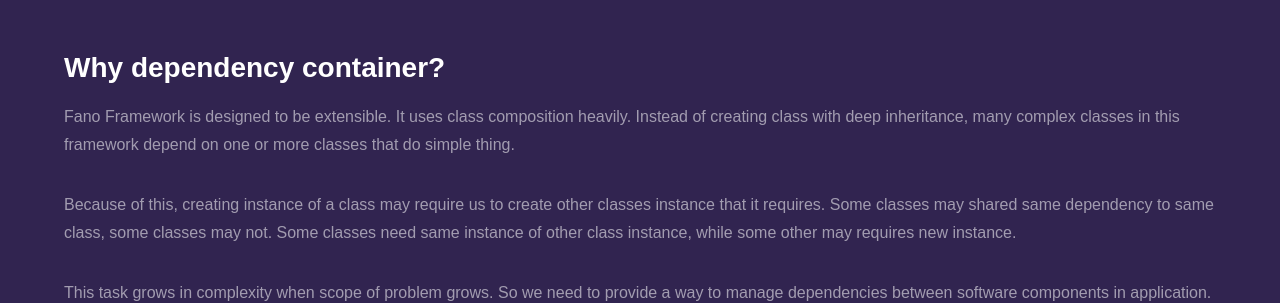
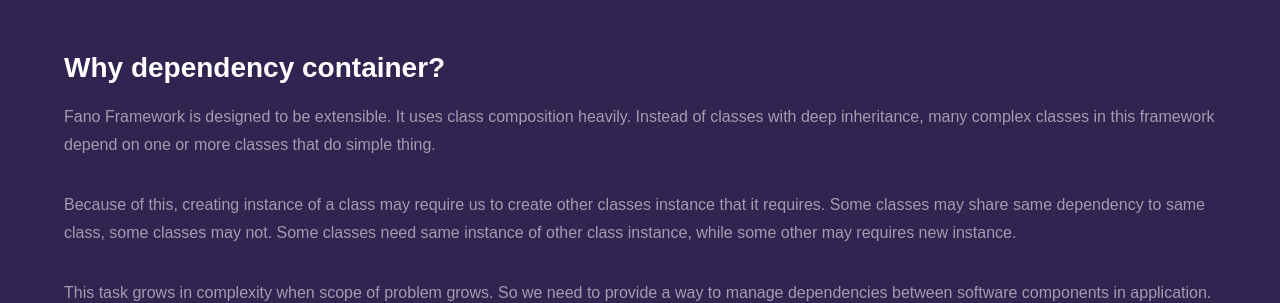
Before and after one commit to fanoframework/fanoframework.github.io, a Jekyll site: the page built from dependency-container/index.md, in a window 1280 px wide and 900 px high. Shown: the part 247-550 px from the top of the window. Built offline with Jekyll 4.4.1, drawn with Linux system fonts in a browser that asks for light colours; our own code applies the rules of GitHub Pages for plain Markdown files.

Commit message:
improve dependency container documentation

```diff
--- a/dependency-container/index.md
+++ b/dependency-container/index.md
@@ -8,10 +8,10 @@
 ## Why dependency container?
 
 Fano Framework is designed to be extensible. It uses class composition heavily.
-Instead of creating class with deep inheritance, many complex classes in this framework depend on one or more classes that do simple thing.
+Instead of classes with deep inheritance, many complex classes in this framework depend on one or more classes that do simple thing.
 
 Because of this, creating instance of a class may require us to create
-other classes instance that it requires. Some classes may shared same dependency to same class, some classes may not. Some classes need same instance of
+other classes instance that it requires. Some classes may share same dependency to same class, some classes may not. Some classes need same instance of
 other class instance, while some other may requires new instance.
 
 This task grows in complexity when scope of problem grows. So we need to provide a way to manage dependencies between software components in application.
```
